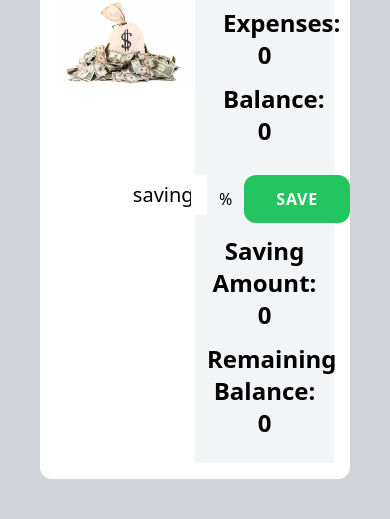
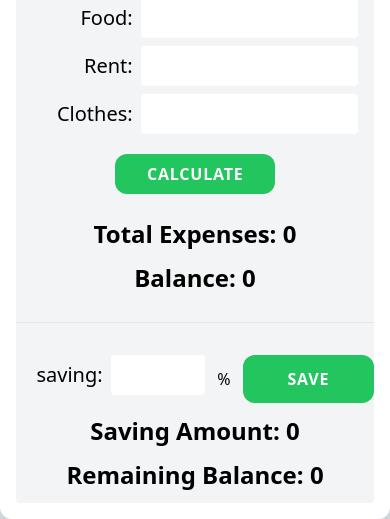
Before and after one commit to learnertariq/money-master, a plain HTML site: page index.html in a window 390 px wide. Shown: the part 537-1056 px from the top of the page. Drawn offline with nearby package versions, Linux system fonts and the light colour scheme.

Commit message:
fix some padding and make responsive

```diff
--- a/index.html
+++ b/index.html
@@ -9,11 +9,11 @@
     <script src="https://cdn.tailwindcss.com"></script>
   </head>
 
-  <body class="bg-gray-300 p-10">
+  <body class="bg-gray-300 p-0 sm:p-10">
     <div class="container bg-white mx-auto rounded-xl p-4">
       <!-- Header starts -->
       <header class="">
-        <h1 class="text-orange-600 text-center font-bold text-3xl mb-8">
+        <h1 class="text-orange-600 text-center font-bold text-4xl mt-4 mb-8">
           Calculate and Save
         </h1>
       </header>
@@ -21,11 +21,11 @@
 
       <!-- Main starts -->
       <main class="">
-        <div class="grid grid-cols-2 items-center">
+        <div class="grid grid-cols-1 md:grid-cols-2 items-center">
           <div>
             <img class="w-full" src="./images/money.jpg" alt="" />
           </div>
-          <div class="bg-gray-100 p-3 text-center rounded">
+          <div class="bg-gray-100 p-0 sm:0-3 text-center rounded">
             <!-- Income and Expense calculation block -->
             <div class="inc-exp p-4">
               <form action="" class="">
@@ -81,6 +81,13 @@
                     />
                   </div>
                 </div>
+                <button
+                  id="btn-inc-exp"
+                  type="submit"
+                  class="my-3 bg-green-500 text-white px-8 py-2 rounded-xl font-bold tracking-wider uppercase w-40"
+                >
+                  Calculate
+                </button>
               </form>
 
               <!-- Income Expenses Output -->
@@ -93,6 +100,9 @@
                 </h2>
               </div>
             </div>
+
+            <hr class="mb-8" />
+
             <!-- Money Saving block -->
             <div class="saving">
               <form action="" class="flex gap-3 justify-between">
@@ -105,11 +115,17 @@
                   <input
                     id="saving-input"
                     type="text"
-                  class="input outline-0 rounded p-2 w-full  focus:shadow-lg focus:shadow-blue-100"
+                    class="input outline-0 rounded p-2 w-full focus:shadow-lg focus:shadow-blue-100"
                   />
                 </div>
                 <div class="self-center">%</div>
-              <button class="bg-green-500 text-white px-8 py-2 rounded-xl font-semibold tracking-wider uppercase">Save</button>
+                <button
+                  id="btn-saving"
+                  type="submit"
+                  class="bg-green-500 text-white px-8 py-2 rounded-xl font-semibold tracking-wider uppercase w-60"
+                >
+                  Save
+                </button>
               </form>
 
               <!-- Saving Output -->
@@ -117,10 +133,11 @@
                 <h2 class="saving-amount-wrapper text-2xl font-semibold my-3">
                   Saving Amount: <span id="saving-amount">0</span>
                 </h2>
-                <h2 class="remaining-balance-wrapper text-2xl font-semibold my-3">
+                <h2
+                  class="remaining-balance-wrapper text-2xl font-semibold my-3"
+                >
                   Remaining Balance: <span id="remaining-balance">0</span>
                 </h2>
-              </div>
               </div>
             </div>
           </div>
```
Lines whose indentation alone changed are shown as unchanged.
